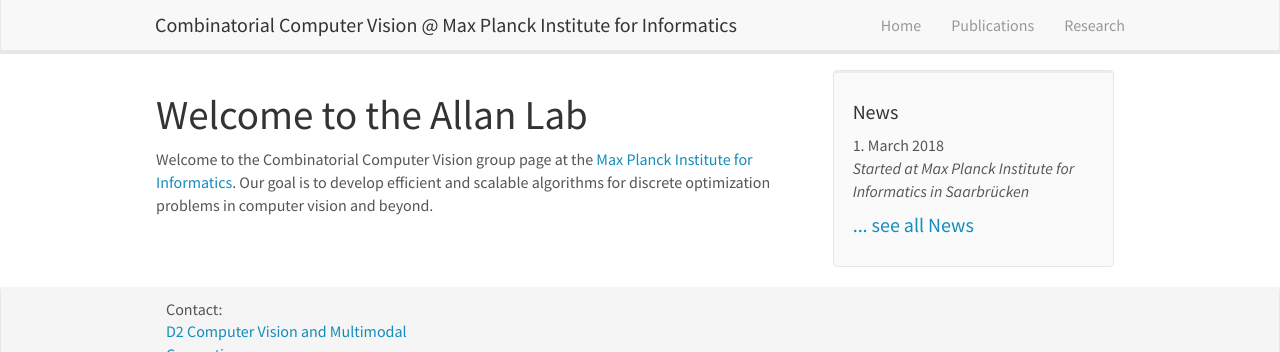
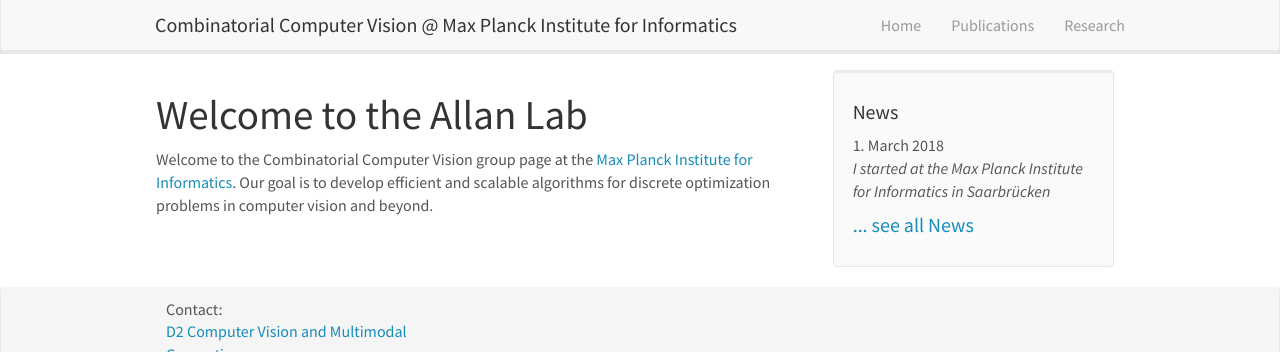
Before and after one commit to pawelswoboda/pawelswoboda.github.io, a Jekyll site: the page built from _pages/home.md, in a window 1280 px wide. Shown: the top 352 px of the page. Built offline with Jekyll 4.4.1, drawn with Linux system fonts in a browser that asks for light colours; nearby versions of some CDN libraries.

Commit message:
fixed typos.

```diff
--- a/_data/news.yml
+++ b/_data/news.yml
@@ -1,2 +1,2 @@
 - date: 1. March 2018
-  headline: "Started at Max Planck Institute for Informatics in Saarbrücken"
+  headline: "I started at the Max Planck Institute for Informatics in Saarbrücken"
```
